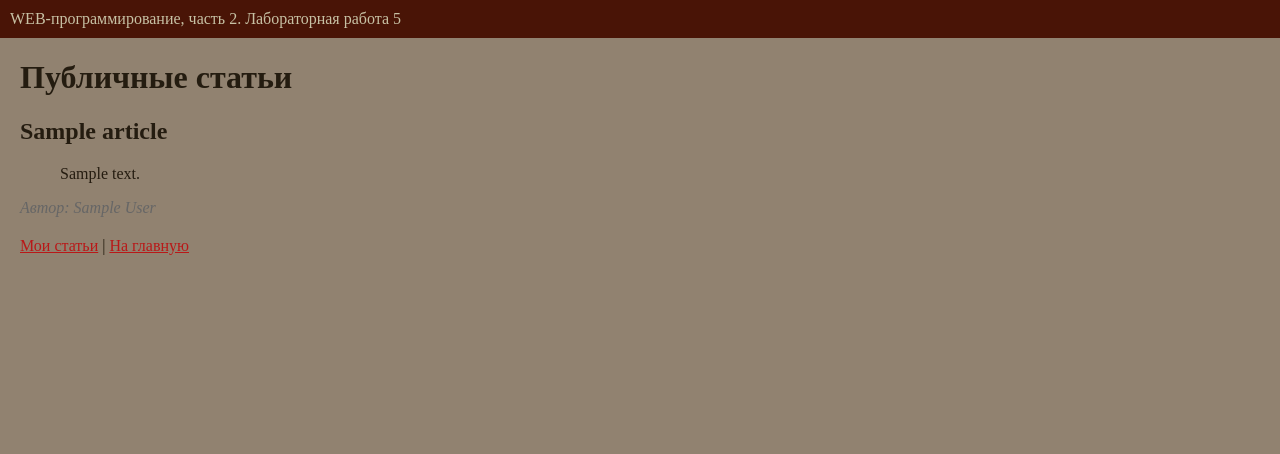
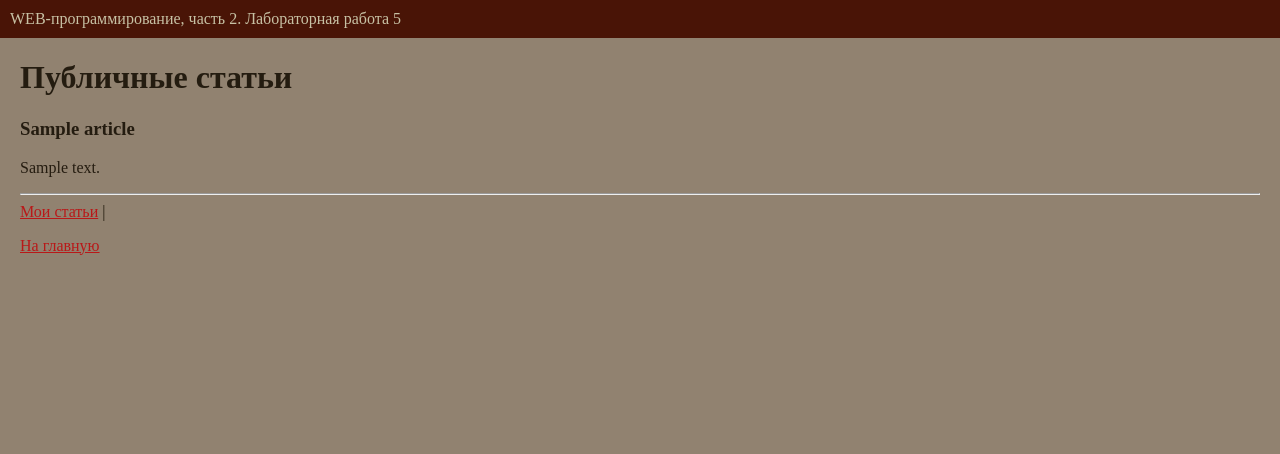
Before and after one commit to grufid/web-back-labs, a Python web app: template templates/lab5/public_articles.html in a window 1280 px wide. Shown: the top 454 px of the page. Run offline with Jinja, Linux system fonts and the light colour scheme; the template is opened without the code that fills it: most values are stand-ins (such as "Sample title", 1, 10 or a date in 2020).

Commit message:
еще одни

```diff
--- a/templates/lab5/public_articles.html
+++ b/templates/lab5/public_articles.html
@@ -5,30 +5,23 @@
 {% block main %}
     <h1>Публичные статьи</h1>
 
-    {% if error %}
-        <div style="color: red; margin-bottom: 15px;">{{ error }}</div>
+    {% if message %}
+        <p>{{ message }}</p>
+    {% elif articles %}
+        {% for article in articles %}
+            <div class="article">
+                <h3>{{ article['title'] }}</h3>
+                <p>{{ article['article_text'] }}</p>
+            </div>
+            <hr>
+        {% endfor %}
+    {% else %}
+        <p>Нет публичных статей</p>
     {% endif %}
-
-    {% if not articles %}
-        <p>Пока нет публичных статей.</p>
-    {% else %}
-        {% for article in articles %}
-            <div>
-                <h2>{{ article['title'] }}</h2>
-                <blockquote>{{ article['article_text'] }}</blockquote>
-                <div style="color: #666; font-style: italic;">
-                    Автор: {{ article['full_name'] or article['login'] }}
-                </div>
-            </div>
-        {% endfor %}
-    {% endif %}
-
-    <div style="margin-top: 20px;">
         {% if login %}
             <a href="/lab5/list">Мои статьи</a> |
         {% else %}
             <a href="/lab5/login">Вход</a> |
         {% endif %}
-        <a href="/lab5/">На главную</a>
-    </div>
+    <p><a href="/lab5/">На главную</a></p>
 {% endblock %}
```
